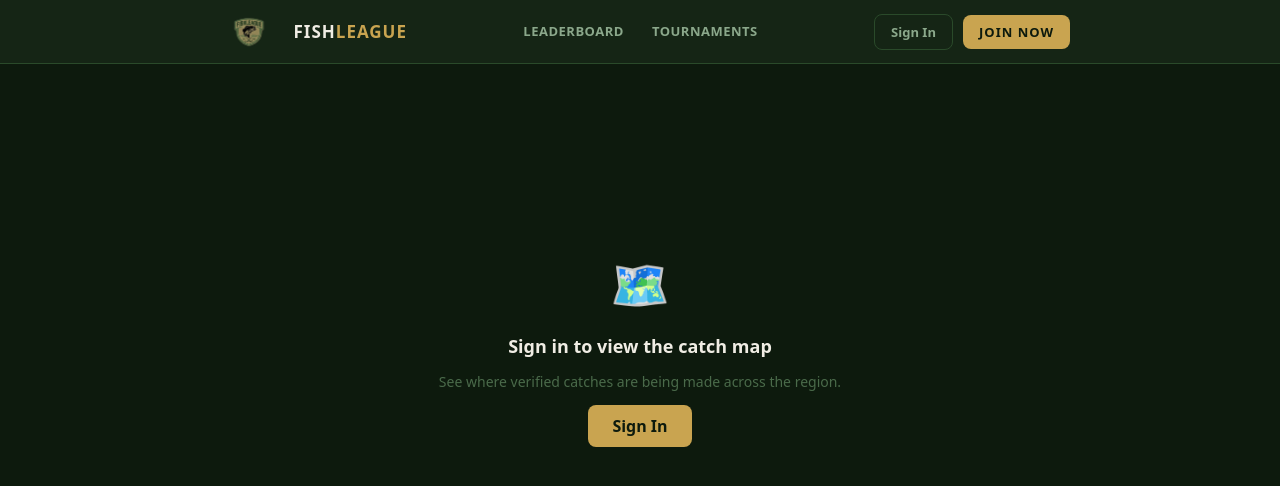
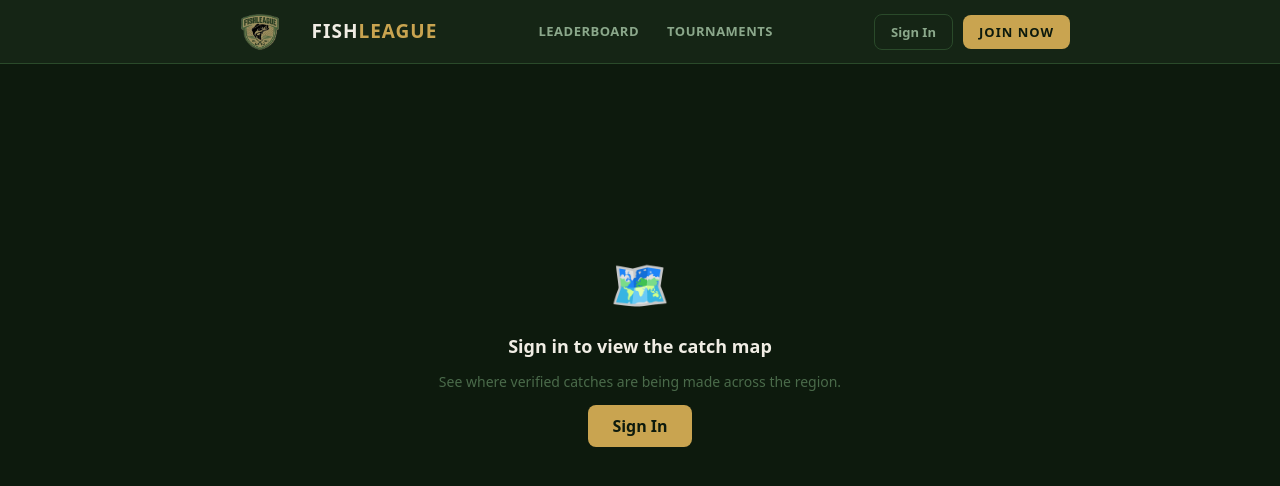
Before and after one commit to isles4life/Fishapp, a Next.js app in the folder web/: page /map in a window 1280 px wide. Shown: the top 486 px of the page. Built offline with nearby package versions, Linux system fonts and the light colour scheme; a web font is replaced by a local one.

Commit message:
Make nav logo bigger and tighten gap to wordmark
Co-Authored-By: Claude Sonnet 4.6 <noreply@anthropic.com>

```diff
--- a/web/src/components/Nav.tsx
+++ b/web/src/components/Nav.tsx
@@ -99,10 +99,10 @@ export default function Nav({ active }: { active?: 'home' | 'leaderboard' | 'tou
         gap: 0,
       }}>
         {/* Logo */}
-        <Link href="/" style={{ display: 'flex', alignItems: 'center', textDecoration: 'none', gap: 6, flexShrink: 0 }}>
+        <Link href="/" style={{ display: 'flex', alignItems: 'center', textDecoration: 'none', gap: 3, flexShrink: 0 }}>
           {/* eslint-disable-next-line @next/next/no-img-element */}
-          <img src="/icon.png" alt="FishLeague" style={{ height: 44 }} />
-          <span style={{ fontWeight: 900, fontSize: 17, letterSpacing: 1 }}>
+          <img src="/icon.png" alt="FishLeague" style={{ height: 56, width: 'auto', display: 'block' }} />
+          <span style={{ fontWeight: 900, fontSize: 19, letterSpacing: 1, lineHeight: 1 }}>
             <span style={{ color: C.text }}>FISH</span><span style={{ color: C.accent }}>LEAGUE</span>
           </span>
         </Link>
```
